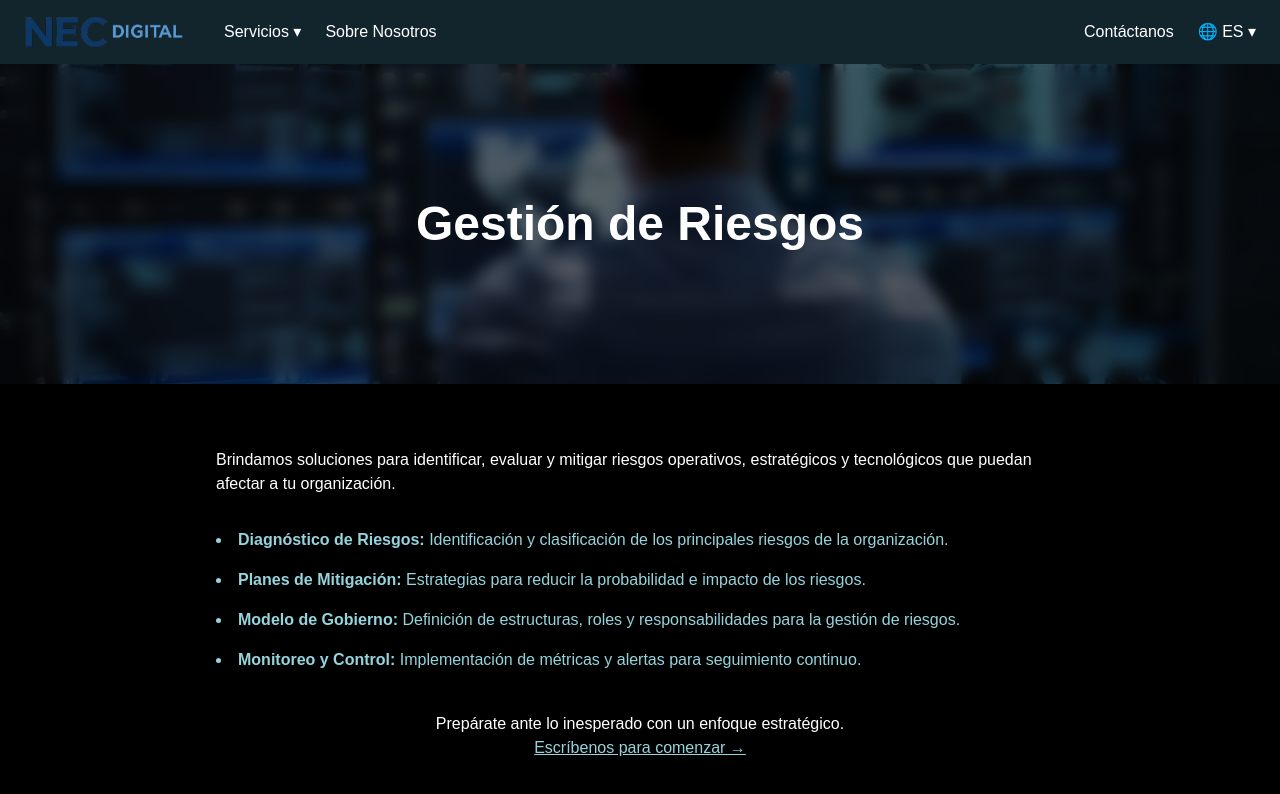
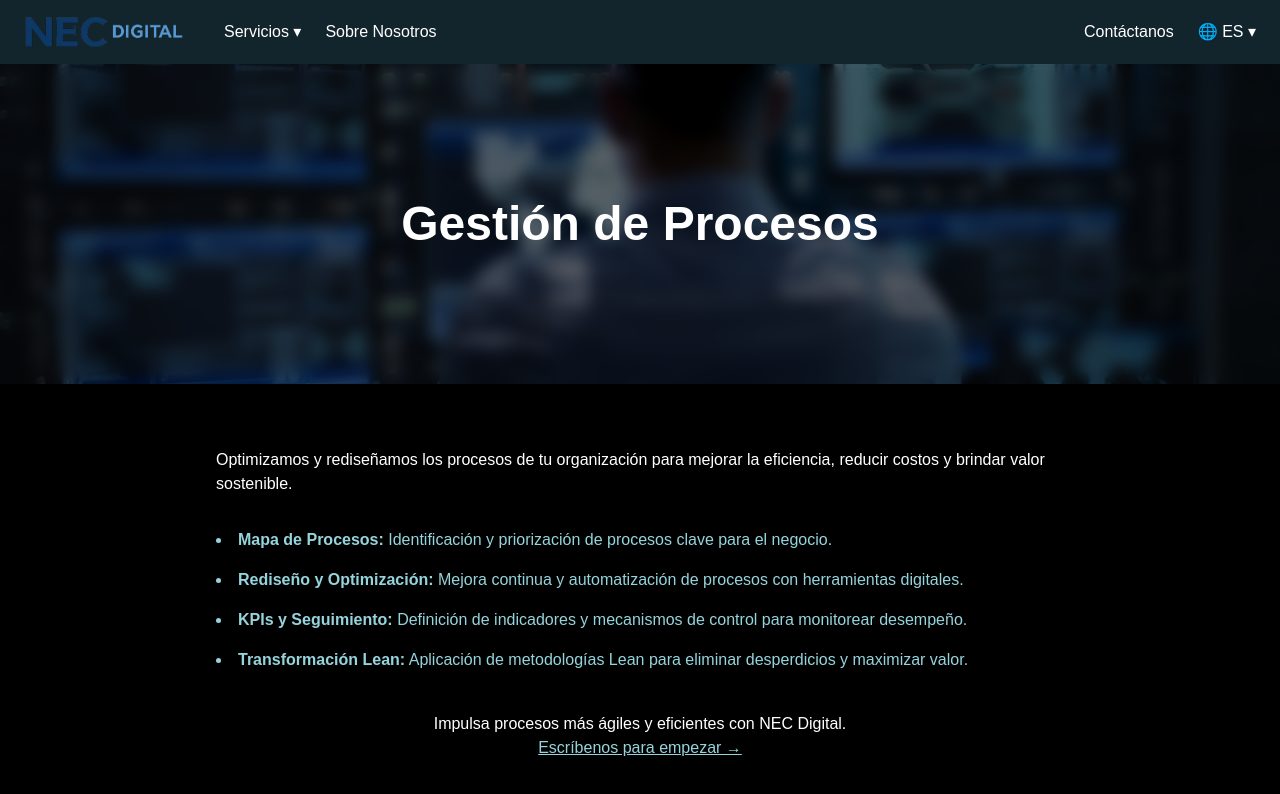
Before and after one commit to jsedamano/nec-digital-website, a Next.js app: page /servicios/gestion-procesos in a window 1280 px wide. Shown: the top 794 px of the page. Built offline with nearby package versions, Linux system fonts and the light colour scheme.

Commit message:
Update Procesos page

```diff
--- a/app/servicios/gestion-procesos/page.tsx
+++ b/app/servicios/gestion-procesos/page.tsx
@@ -1,6 +1,6 @@
 import Navbar from '../../components/Navbar';
 
-export default function GestionRiesgosPage() {
+export default function GestionProcesosPage() {
   return (
     <main className="min-h-screen bg-[#000] text-white">
       <Navbar />
@@ -8,34 +8,34 @@ export default function GestionRiesgosPage() {
       {/* Encabezado con imagen difuminada */}
       <section className="relative w-full h-[40vh] flex items-center justify-center bg-[url('/about-us.png')] bg-cover bg-center">
         <div className="absolute inset-0 bg-black/60 backdrop-blur-sm"></div>
-        <h1 className="relative z-10 text-4xl md:text-5xl font-bold text-center">Gestión de Riesgos</h1>
+        <h1 className="relative z-10 text-4xl md:text-5xl font-bold text-center">Gestión de Procesos</h1>
       </section>
 
       {/* Contenido */}
       <section className="max-w-4xl mx-auto px-6 py-16 space-y-8">
         <p>
-          Brindamos soluciones para identificar, evaluar y mitigar riesgos operativos, estratégicos y tecnológicos que puedan afectar a tu organización.
+          Optimizamos y rediseñamos los procesos de tu organización para mejorar la eficiencia, reducir costos y brindar valor sostenible.
         </p>
 
         <ul className="list-disc list-inside space-y-4 text-[#95d4dc]">
           <li>
-            <strong>Diagnóstico de Riesgos:</strong> Identificación y clasificación de los principales riesgos de la organización.
+            <strong>Mapa de Procesos:</strong> Identificación y priorización de procesos clave para el negocio.
           </li>
           <li>
-            <strong>Planes de Mitigación:</strong> Estrategias para reducir la probabilidad e impacto de los riesgos.
+            <strong>Rediseño y Optimización:</strong> Mejora continua y automatización de procesos con herramientas digitales.
           </li>
           <li>
-            <strong>Modelo de Gobierno:</strong> Definición de estructuras, roles y responsabilidades para la gestión de riesgos.
+            <strong>KPIs y Seguimiento:</strong> Definición de indicadores y mecanismos de control para monitorear desempeño.
           </li>
           <li>
-            <strong>Monitoreo y Control:</strong> Implementación de métricas y alertas para seguimiento continuo.
+            <strong>Transformación Lean:</strong> Aplicación de metodologías Lean para eliminar desperdicios y maximizar valor.
           </li>
         </ul>
 
         <p className="text-center mt-10">
-          Prepárate ante lo inesperado con un enfoque estratégico. <br />
+          Impulsa procesos más ágiles y eficientes con NEC Digital. <br />
           <a href="mailto:necdigitalpe@outlook.com" className="text-[#95d4dc] underline hover:text-white">
-            Escríbenos para comenzar →
+            Escríbenos para empezar →
           </a>
         </p>
       </section>
```
